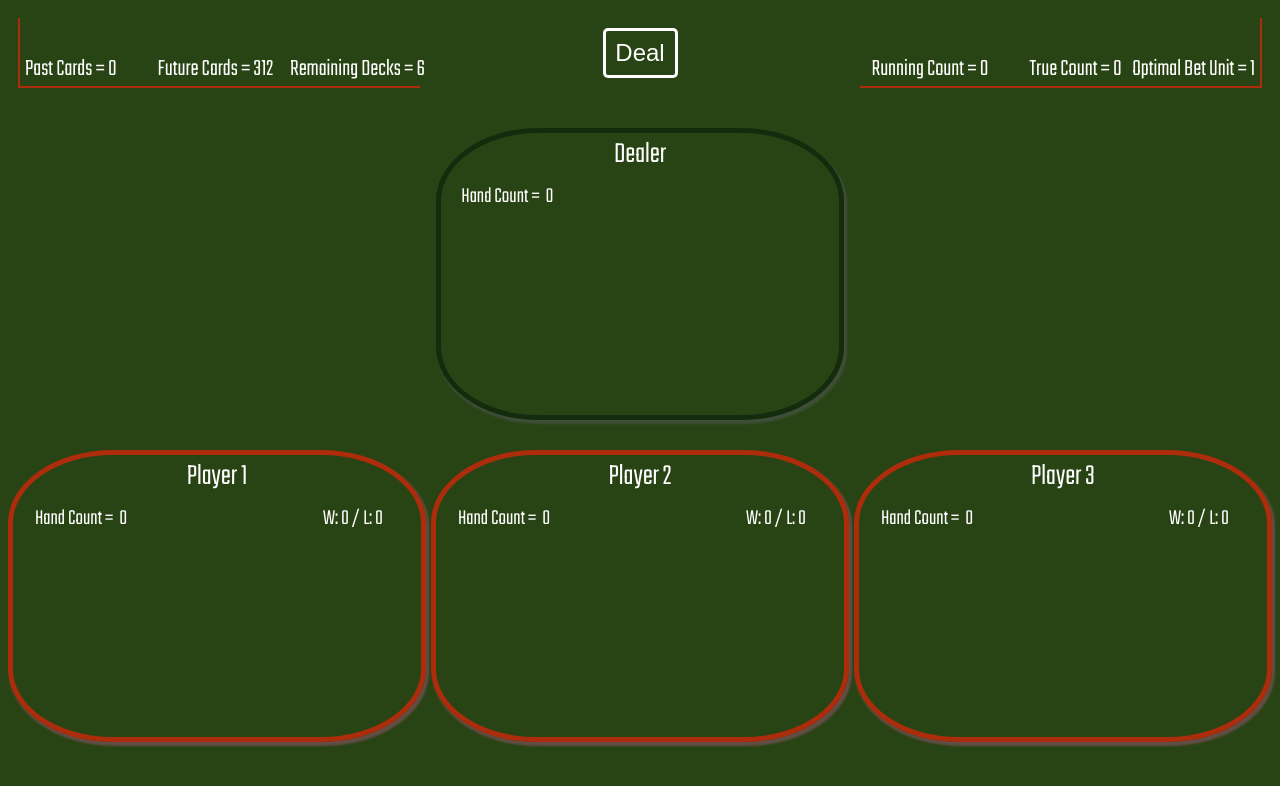
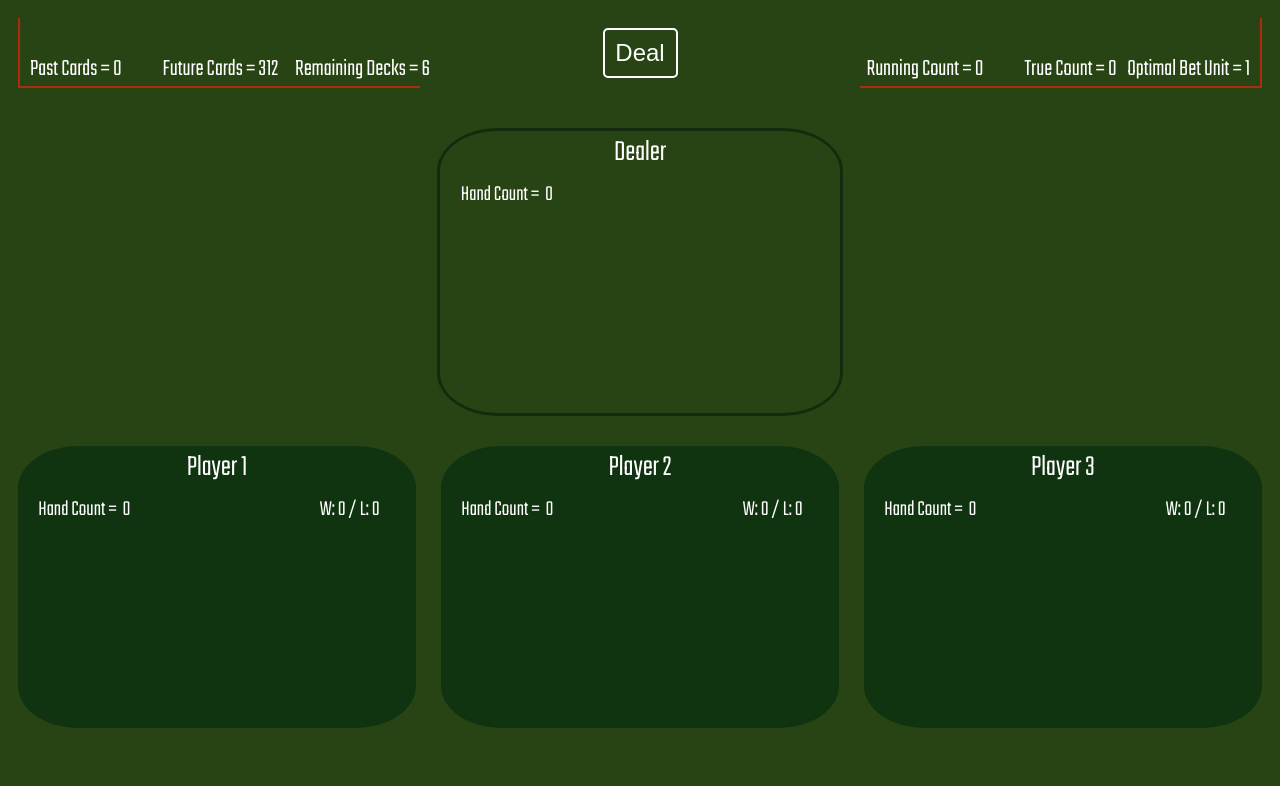
Before and after one commit to ElijahAdams/truecount21, an Angular app: page / in a window 1280 px wide. Shown: the top 786 px of the page. Built offline with nearby package versions, Linux system fonts and the light colour scheme.

Commit message:
update styles

```diff
--- a/src/app/app.component.scss
+++ b/src/app/app.component.scss
@@ -34,7 +34,7 @@
 }
 
 .cardDataPoints {
-  margin-left: 5px;
+  margin-left: 10px;
   font-size: 24px;
   display: flex;
   width: 100%;
@@ -47,7 +47,7 @@
 }
 
 .countDataPoints {
-  margin-right: 5px;
+  margin-right: 10px;
   font-size: 24px;
   display: flex;
   width: 100%;
@@ -97,10 +97,9 @@
   flex: 1;
 }
 .dealerHand {
-  border: 5px solid #152b0d;
-  border-radius: 25%;
+  border: 3px solid #152b0d;
+  border-radius: 15%;
   min-width: 300px;
-  box-shadow: 2px 3px 2px 1px #3f4e39;
 }
 .players {
   display: grid;
@@ -109,10 +108,10 @@
 }
 
 .playerHand {
-    border: 5px solid #ac2c0b;
-    border-radius: 25%;
+    border-radius: 15%;
+    background-color: #103310;
     text-align: center;
-    box-shadow: 2px 3px 2px 1px #634d45;
+    margin: 0 10px;
 }
 
 //.players {
@@ -139,7 +138,7 @@
 .dealButton {
   color: white;
   background-color: transparent;
-  border: solid white 3px;
+  border: solid white 2px;
   border-radius: 5px;
   width: 75px;
   height: 50px;
@@ -149,6 +148,7 @@
 
 .dealButton:hover {
   background-color: #65a32d;
+  border: none;
 }
 
 .runningCount {
--- a/src/app/playing-hand/playing-hand.component.html
+++ b/src/app/playing-hand/playing-hand.component.html
@@ -5,8 +5,10 @@
       <span [ngClass]="{'posCount': player.count > 0, 'negCount':player.count < 0 }"> {{player.count}}</span>
     </p>
     <p class="col">
-      <span *ngIf="winnersUpdated && player.win==='Win'" [@wiggleWin]>{{player.win}}</span>
-      <span *ngIf="winnersUpdated && player.win==='Lose'" [@lickadyLose]>{{player.win}}</span>
+      <span *ngIf="winnersUpdated && player.win==='Win'" [@wiggleWin]
+            [ngClass]="{'posCount': player.win==='Win', 'negCount': player.win==='Lose'}">{{player.win}}</span>
+      <span *ngIf="winnersUpdated && player.win==='Lose'" [@lickadyLose]
+            [ngClass]="{'posCount': player.win==='Win', 'negCount': player.win==='Lose'}">{{player.win}}</span>
       <span *ngIf="winnersUpdated && player.win==='Push'" [@pushadyPush]>{{player.win}}</span>
     </p>
     <p class="col"><span *ngIf="player.winCount !== undefined"> W: {{player.winCount}} /  L: {{player.loseCount}}</span></p>
--- a/src/app/playing-hand/playing-hand.component.ts
+++ b/src/app/playing-hand/playing-hand.component.ts
@@ -29,7 +29,7 @@ import {animate, keyframes, state, style, transition, trigger} from '@angular/an
     ]),
     trigger('wiggleWin', [
       transition(':enter', [
-        style({transform: 'scale(3)', color: 'yellow'}),
+        style({transform: 'scale(3)'}),
         animate(
           '3000ms',
           keyframes([
@@ -45,7 +45,7 @@ import {animate, keyframes, state, style, transition, trigger} from '@angular/an
     ]),
     trigger('lickadyLose', [
       transition(':enter', [
-        style({transform: 'scale(3) rotate(0deg)', color: 'red'}),
+        style({transform: 'scale(3) rotate(0deg)'}),
         animate(
           '3000ms',
           keyframes([
--- a/src/styles.scss
+++ b/src/styles.scss
@@ -27,5 +27,5 @@ h2 {
   color: yellow;
 }
 .negCount {
-  color: red;
+  color: white;
 }
```
